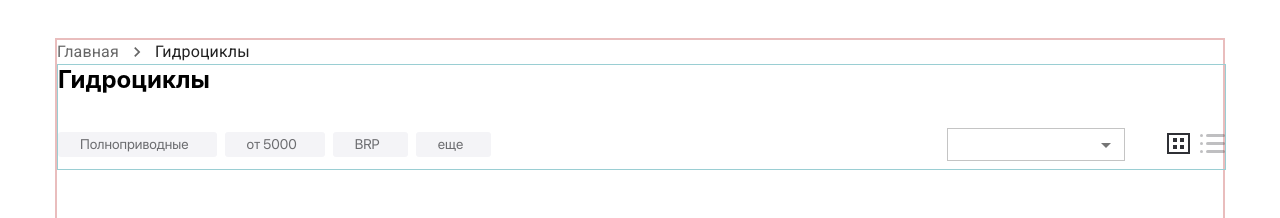
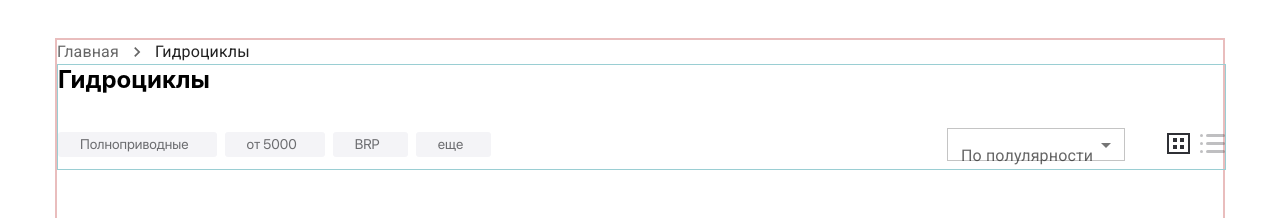
Before and after one commit to ladudasha/Group-shops, a React (Create React App) app: page / in a window 1280 px wide. Shown: the part 2880-3098 px from the top of the page. Built offline with nearby package versions, Linux system fonts and the light colour scheme.

Commit message:
select name

```diff
--- a/src/components/filter-top-select/FilterTopSelect.jsx
+++ b/src/components/filter-top-select/FilterTopSelect.jsx
@@ -1,8 +1,10 @@
+import s from "./FilterTopSelect.module.scss";
 import * as React from 'react';
 import MenuItem from '@mui/material/MenuItem';
 import FormControl from '@mui/material/FormControl';
 import Select from '@mui/material/Select';
 import { makeStyles } from '@material-ui/core/styles';
+import InputLabel from '@mui/material/InputLabel';
 
 export default function SelectLabels(props) {
   const [age, setAge] = React.useState('');
@@ -19,6 +21,8 @@ export default function SelectLabels(props) {
         fontSize: 14,
         color:'#2F3035',
         borderRadius:0,
+
+
       //   '& .MuiSelect-icon': {
 
       // },
@@ -31,8 +35,10 @@ export default function SelectLabels(props) {
 
   return (
     <div>
-      <FormControl sx={{ m: 1, minWidth: 178 }}>
+      <FormControl className={s.selectHeader} sx={{ m: 1, minWidth: 178, }}>
+      <InputLabel className={s.selectLabel}>По полулярности</InputLabel>
         <Select
+
           value={age}
           onChange={handleChange}
           displayEmpty
--- a/src/components/filter-top-select/FilterTopSelect.module.scss
+++ b/src/components/filter-top-select/FilterTopSelect.module.scss
@@ -0,0 +1,12 @@
+.selectLabel {
+    font-family: 'SFProDisplayRegular';
+    font-weight: 400;
+    font-size: 14px;
+    line-height: 17px;
+    color: #2F3035;
+    margin: 0 auto;
+}
+
+.selectHeader {
+    padding: 10px;
+}
```
